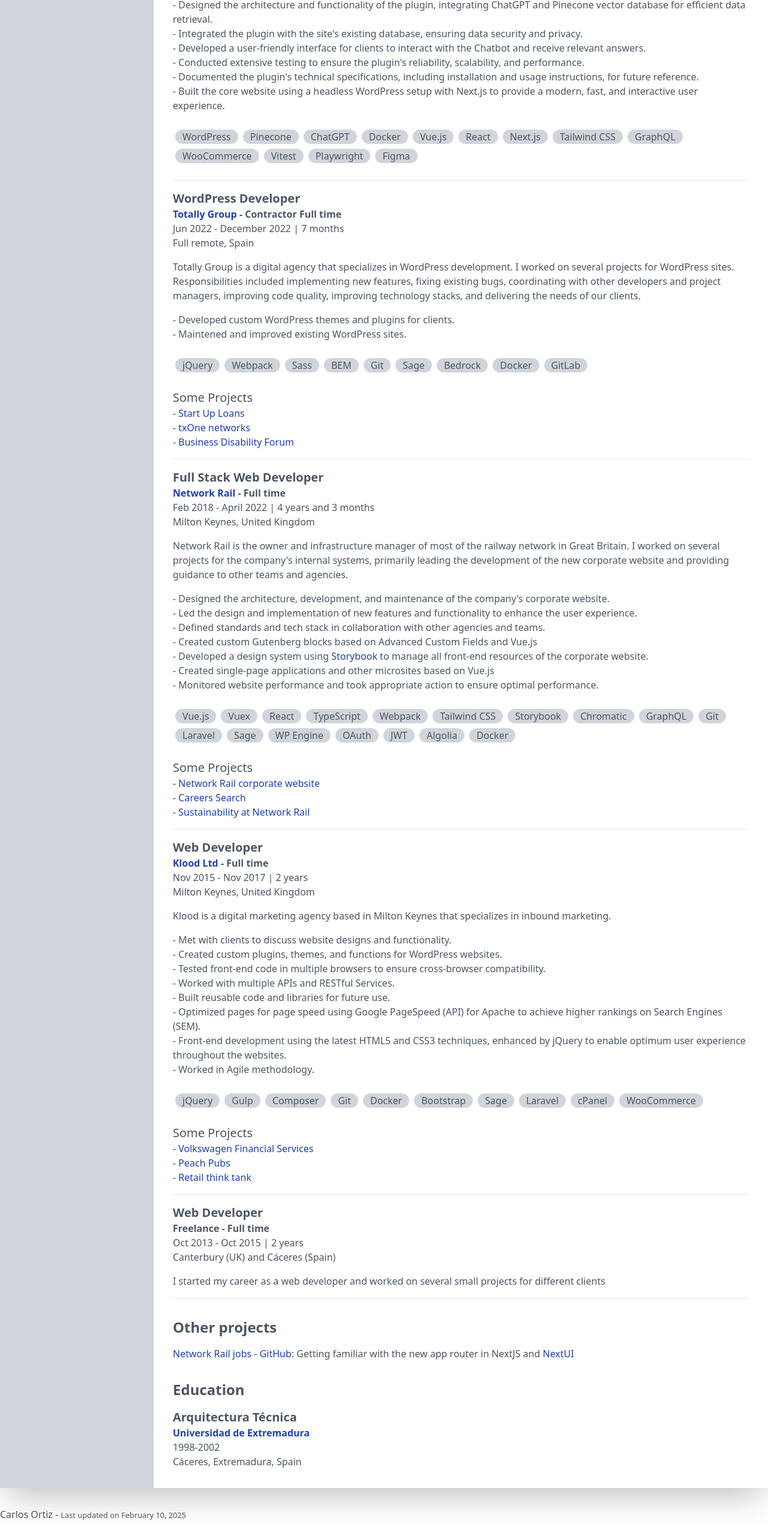
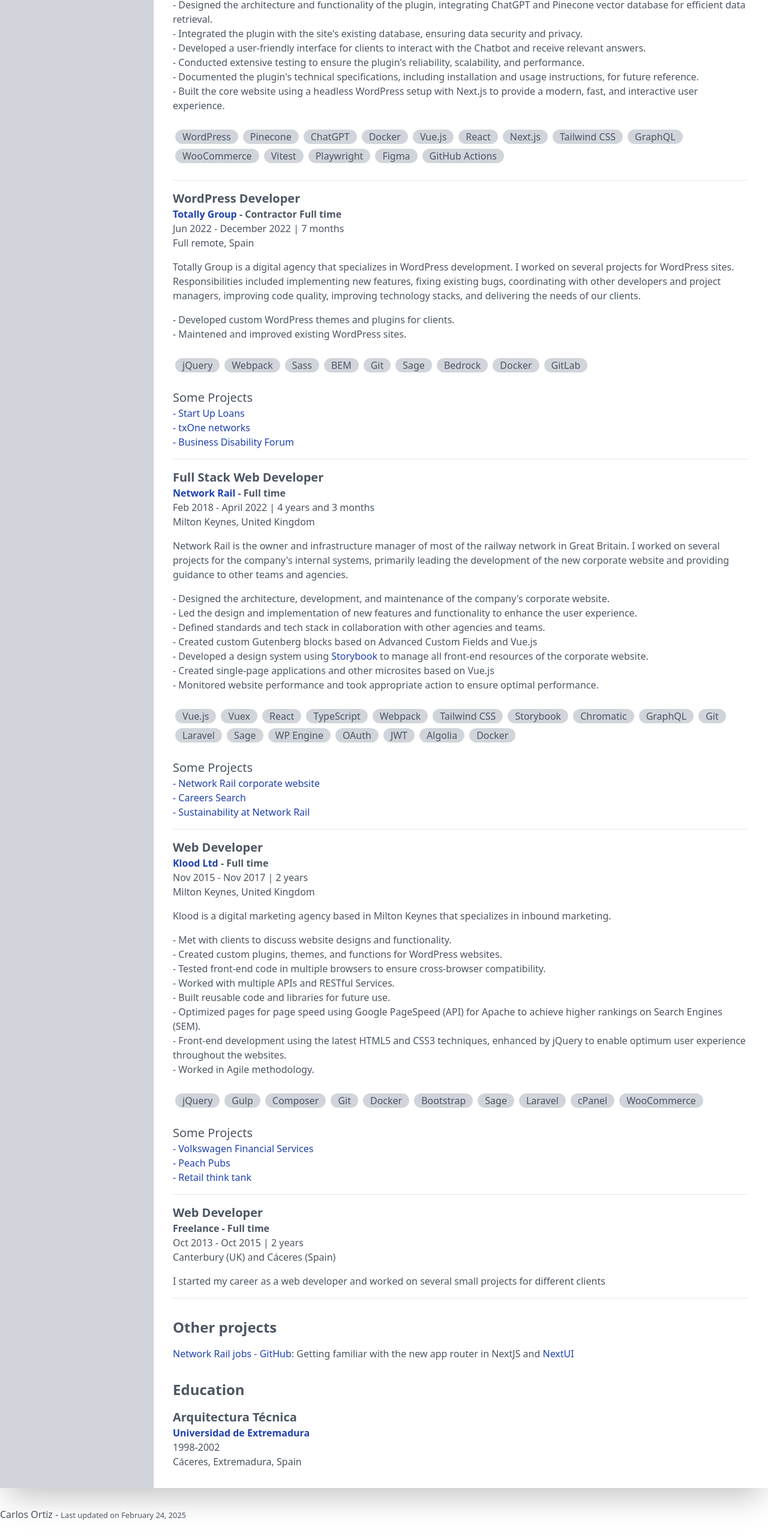
Before and after one commit to DuffmanCC/web-cv, a Vue app: page / in a window 1280 px wide. Shown: the part 2016-4582 px from the top of the page at 60% size. Built offline with nearby package versions, Linux system fonts and the light colour scheme.

Commit message:
add GitHub actions to urchin

```diff
--- a/package.json
+++ b/package.json
@@ -1,6 +1,6 @@
 {
   "name": "web-cv",
-  "version": "1.1.2",
+  "version": "1.1.3",
   "homepage": "https://duffmancc.github.io/web-cv/",
   "license": "UNLICENSED",
   "scripts": {
--- a/src/App.vue
+++ b/src/App.vue
@@ -97,7 +97,7 @@
           Carlos Ortiz -
           <small
             >Last updated on
-            <time datetime="2025-01-11">February 10, 2025</time>
+            <time datetime="2025-01-11">February 24, 2025</time>
           </small>
         </footer>
       </div>
--- a/src/data/en.json
+++ b/src/data/en.json
@@ -107,7 +107,8 @@
         "WooCommerce",
         "Vitest",
         "Playwright",
-        "Figma"
+        "Figma",
+        "GitHub Actions"
       ],
       "projects": []
     },
```
